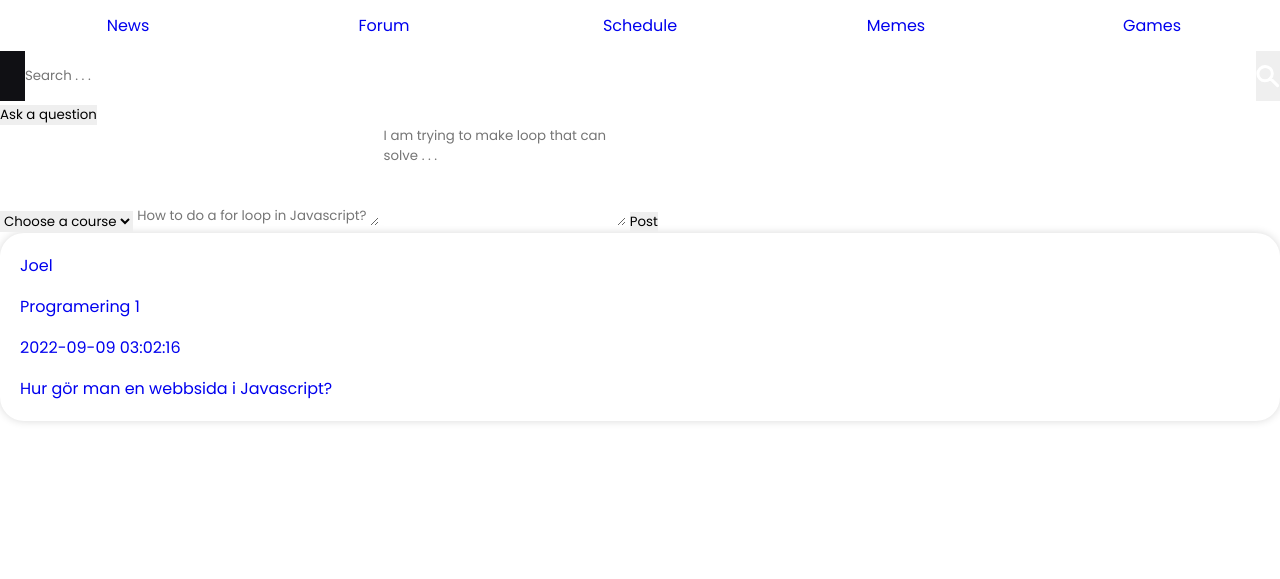
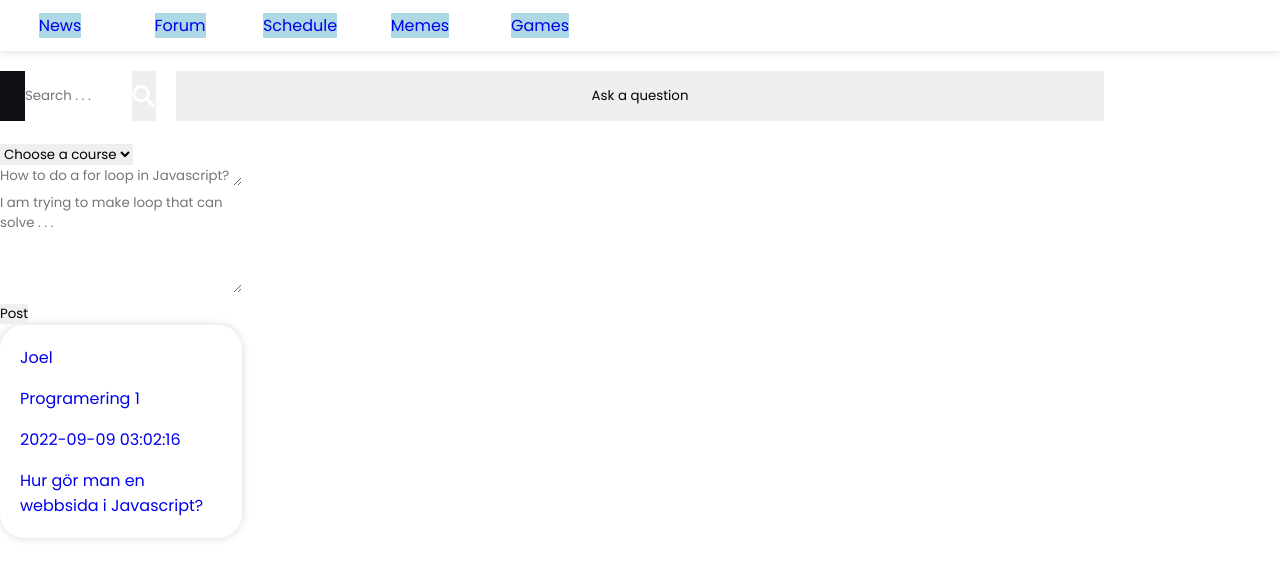
Before and after one commit to Tp-Creator/NTI-Website, a PHP site: page /pages/forum/main/forum.php in a window 1280 px wide. Shown: the top 579 px of the page. Run offline with PHP 8.4, Linux system fonts and the light colour scheme; the template is opened without the code that fills it, so the values that code supplies are empty; the visitor is signed in with stand-in values (Sample User, id 1); data comes from the database, SQL or seed files in the repository.

Commit message:
It does not work as much as I want it too

```diff
--- /dev/null
+++ b/pages/forum/forumElementPosition.css
@@ -0,0 +1,21 @@
+body {
+    display: grid;
+    grid-template-columns: 1fr minmax( 12rem , 58rem ) 1fr;
+    gap: 1.25rem;
+}
+
+
+header {
+    grid-column: 1 / span 3;
+    grid-row: 1;
+}
+
+#navCon {
+    grid-column: 1 / span 3;
+    grid-row: 1;
+
+    box-shadow: 0rem 0rem 0.625rem var(--mainColor_85);
+
+    display: flex;
+    align-items: center;
+}
--- a/pages/forum/forum.css
+++ b/pages/forum/forumStyle.css
@@ -1,3 +1,13 @@
+header {
+    display: grid;
+    grid-template-columns: 1fr minmax( 12rem , 58rem ) 1fr;
+    grid-template-rows: auto;
+    gap: 1.25rem;
+}
+
+
+
+
 .forumCard{
     padding: 1.25rem;
 
--- a/pages/forum/main/forum.php
+++ b/pages/forum/main/forum.php
@@ -25,17 +25,20 @@
     <link rel="stylesheet" href="/style/mainStyle.css">
     <link rel="stylesheet" href="/style/commonStyle.css">
     <!-- Page style links -->
-    <link rel="stylesheet" href="../forum.css">
+    <link rel="stylesheet" href="../forumStyle.css">
+    <link rel="stylesheet" href="../forumElementPosition.css">
 
-    <title>Forum</title>
+    <title>Schoolhub Forum</title>
 </head>
 
 <body>
     <header class="FP1">
         <!-- navigationbar -->
-        <nav>
-        <?php drawNavbar() ?>
-        </nav>
+        <div id="navCon">
+            <nav>
+                <?php drawNavbar() ?>
+            </nav>
+        </div>
 
         <!-- searchbar -->
         <form class="searchbar" action="">
@@ -99,7 +102,7 @@
                 <!-- Username -->
                 <p class="usernameText"><?php echo $user[1]; ?></p>
 
-                <!-- Meta aka Course -->
+                <!-- Meta -->
                 <div class="meta <?php echo $course[2] ?>"><p><?php echo $course[1] ?></p></div>
 
                 <!-- Date & Time -->
--- a/style/mainStyle.css
+++ b/style/mainStyle.css
@@ -69,19 +69,14 @@
 
 /* Navigation bar  */
 nav {
-    grid-column: 2;
-
-    width: 100%;
-    min-width: max-content;
-    height: min-content;
+    max-width: 37.5rem;
 
     display: flex;
     flex-direction: row;
 }
 
 .navButton {
-    width: 100%;
-    min-width: 4rem;
+    width: 7.5rem;
     padding: 0.825em;
 
     text-align: center;
@@ -89,7 +84,6 @@ nav {
     display: grid;
     place-items: center;
 }
-
 .navButton:hover {
     cursor: pointer;
 }
@@ -103,6 +97,8 @@ nav {
 
 .navText {
     font-size: var(--size_14);
+
+    background-color: lightblue;
 }
 
 
```
Also changed, not shown: HTMLElements/navbar.php (line endings or trailing spaces).
